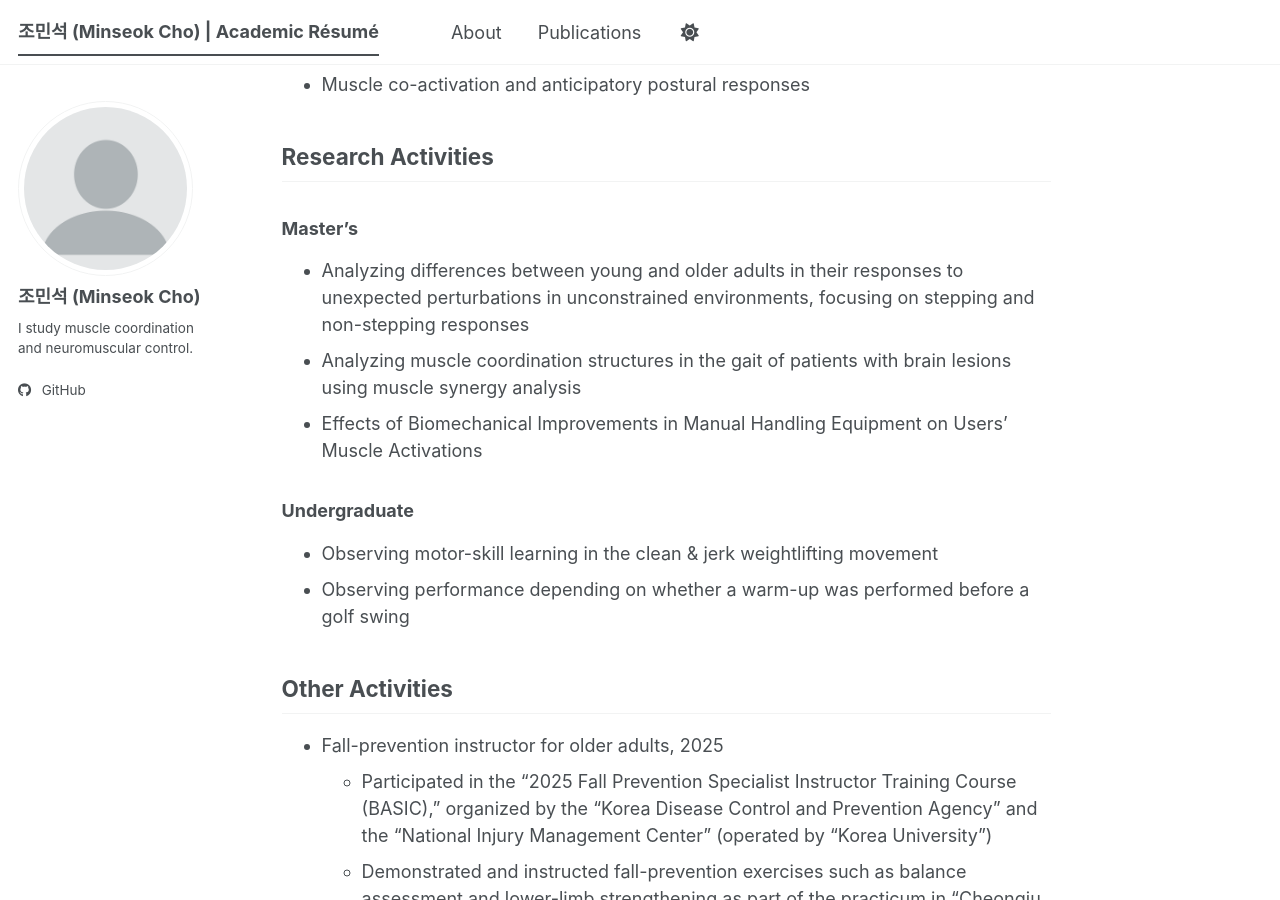
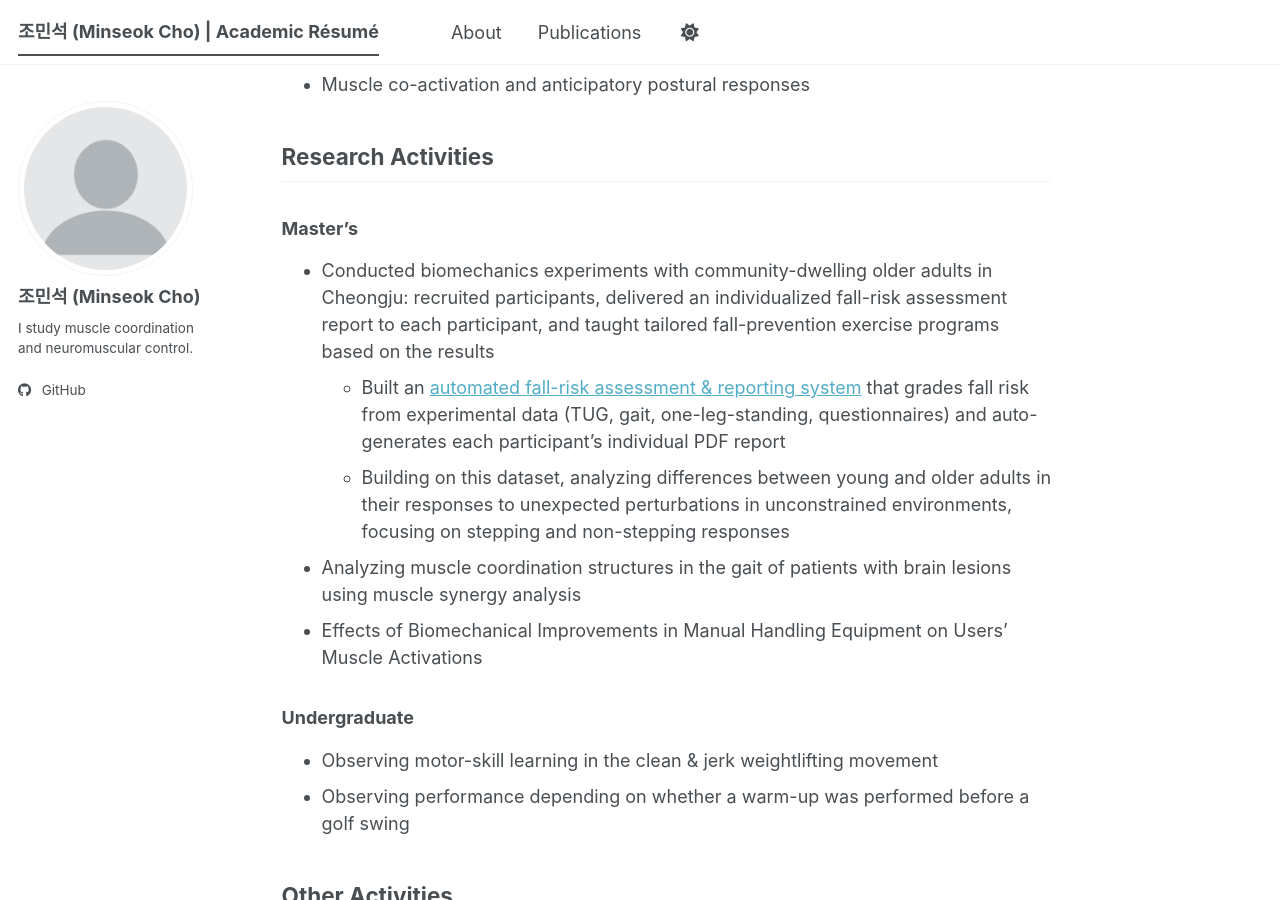
Before and after one commit to Rukkha1024/Rukkha1024.github.io, a Jekyll site: the page built from _pages/about.md, in a window 1280 px wide and 900 px high, scrolled down 846 px. Built offline with Jekyll 4.4.1, drawn with Linux system fonts in a browser that asks for light colours; a style sheet for code colours, icons or effects is not loaded.

Commit message:
석사 연구 활동에 노인 낙상 실험·결과지 시스템·perturbation 연구 추가

```diff
--- a/_pages/about.md
+++ b/_pages/about.md
@@ -32,7 +32,9 @@ Using multi-channel electromyography (EMG) and NMF-based muscle synergy analysis
 
 ### Master's
 
-- Analyzing differences between young and older adults in their responses to unexpected perturbations in unconstrained environments, focusing on stepping and non-stepping responses
+- Conducted biomechanics experiments with community-dwelling older adults in Cheongju: recruited participants, delivered an individualized fall-risk assessment report to each participant, and taught tailored fall-prevention exercise programs based on the results
+  - Built an [automated fall-risk assessment & reporting system](https://github.com/Rukkha1024/elderly-balance-assessment) that grades fall risk from experimental data (TUG, gait, one-leg-standing, questionnaires) and auto-generates each participant's individual PDF report
+  - Building on this dataset, analyzing differences between young and older adults in their responses to unexpected perturbations in unconstrained environments, focusing on stepping and non-stepping responses
 - Analyzing muscle coordination structures in the gait of patients with brain lesions using muscle synergy analysis
 - Effects of Biomechanical Improvements in Manual Handling Equipment on Users’ Muscle Activations
 
```
